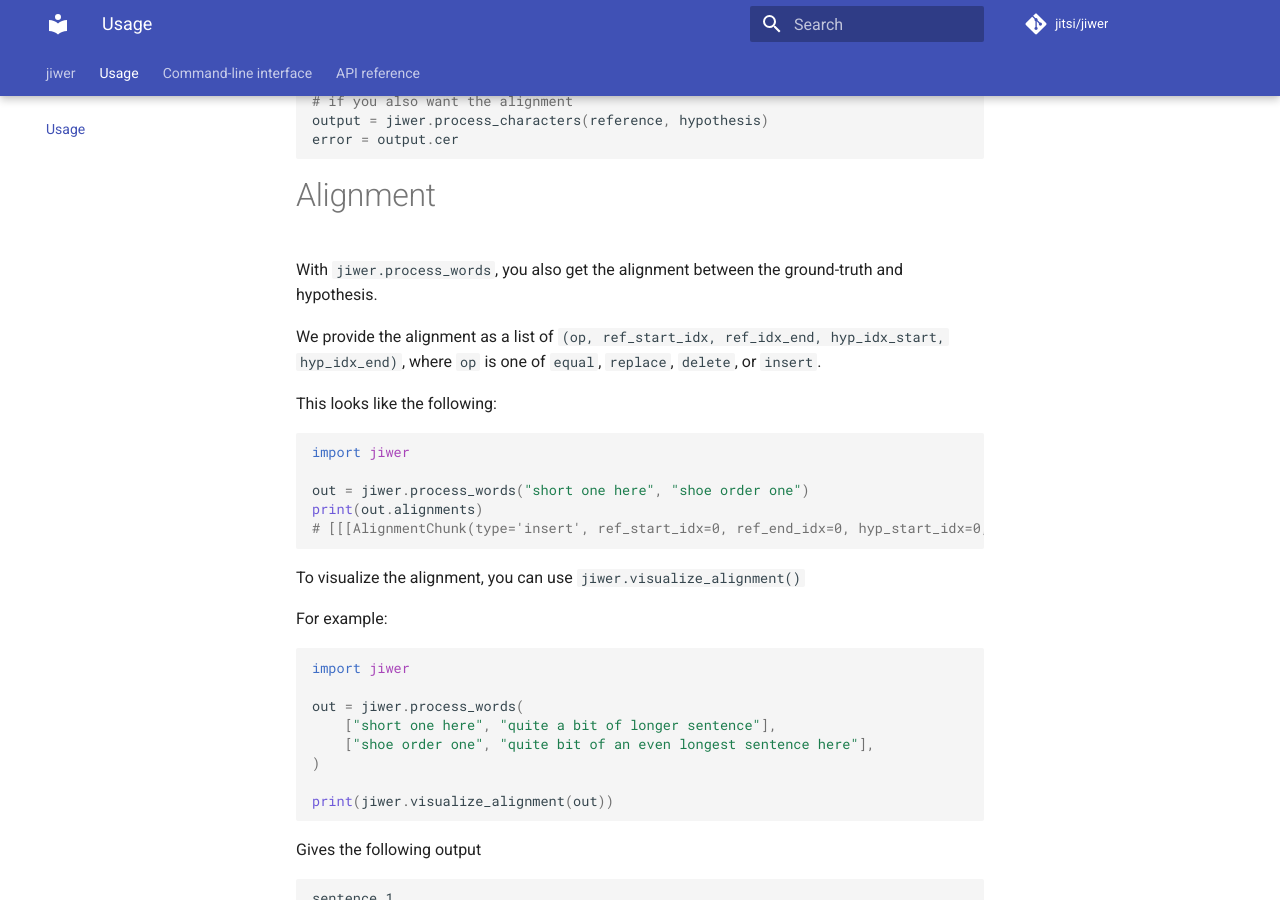
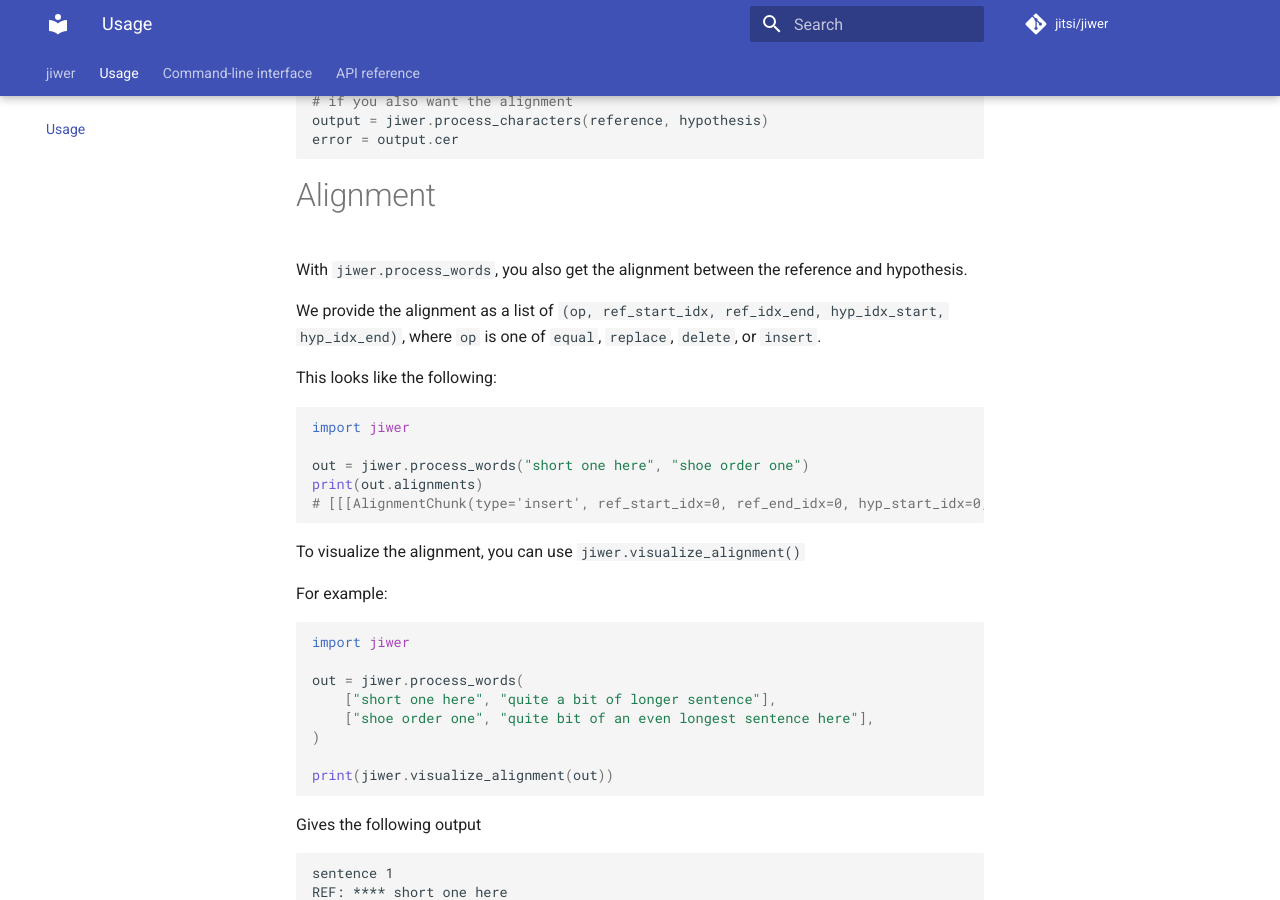
Before and after one commit to jitsi/jiwer, an MkDocs documentation site: the page built from docs/usage.md, in a window 1280 px wide and 900 px high, scrolled down 1052 px. Built offline with MkDocs 1.6.1 and Material for MkDocs 9.7.7, drawn with Linux system fonts in a browser that asks for light colours; comment, search, counter and statistics services are not loaded.

Commit message:
fix small issues

```diff
--- a/docs/usage.md
+++ b/docs/usage.md
@@ -58,7 +58,7 @@ error = output.cer
 
 # Alignment
 
-With `jiwer.process_words`, you also get the alignment between the ground-truth and hypothesis.
+With `jiwer.process_words`, you also get the alignment between the reference and hypothesis.
 
 We provide the alignment as a list of `(op, ref_start_idx, ref_idx_end, hyp_idx_start, hyp_idx_end)`, where `op` is one of
     `equal`, `replace`, `delete`, or `insert`.
```
Also changed, not shown: README.md (+1 -1 lines), 1 other file.
